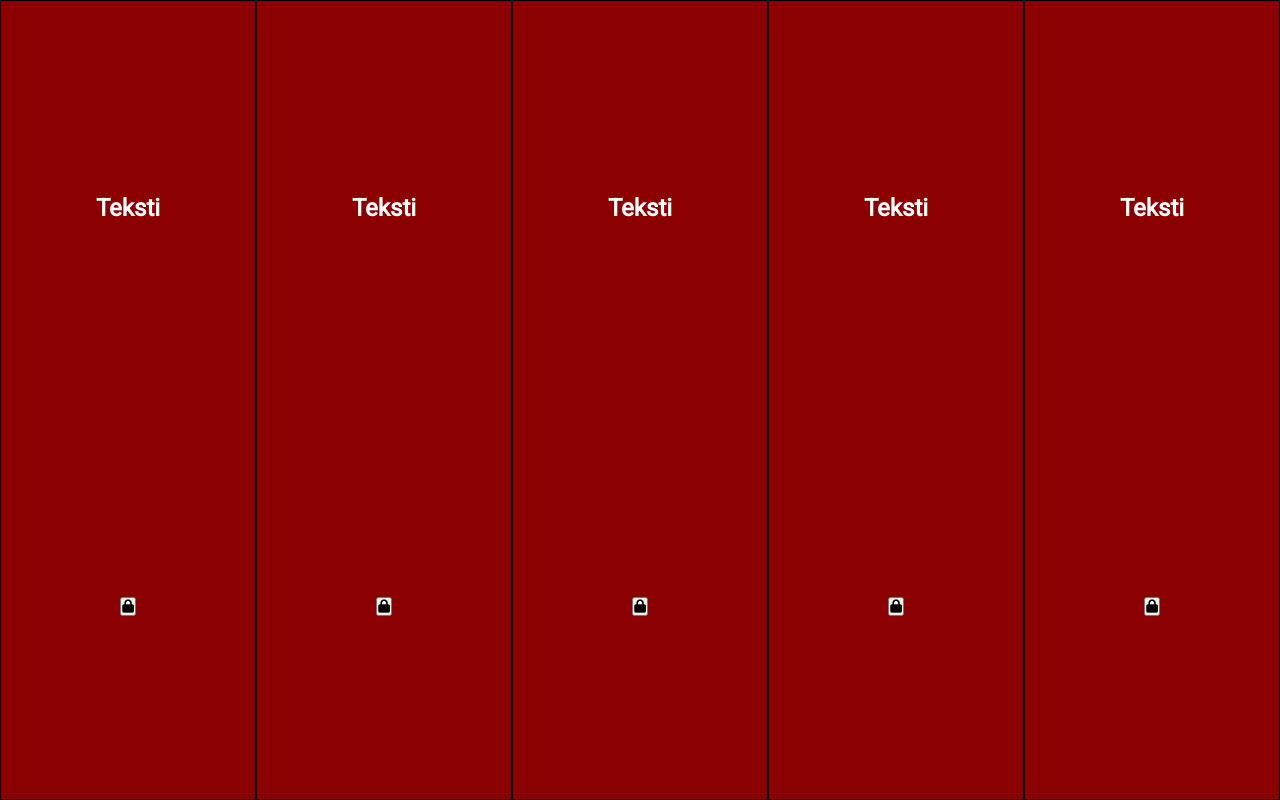
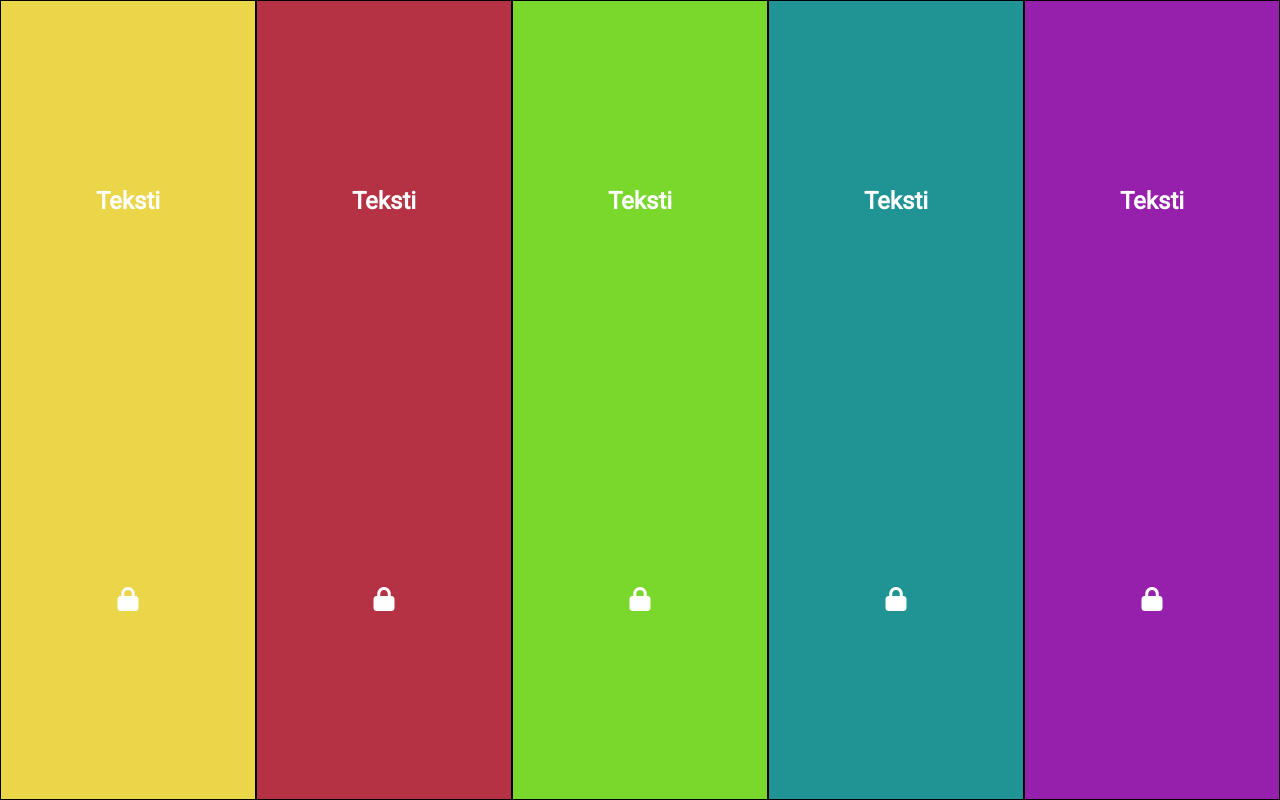
Before and after one commit to Escaladus/Portfolio23, a plain HTML site: page index.html in a window 1280 px wide. Drawn offline with Linux system fonts and the light colour scheme.

Commit message:
perus toiminnallisuus: värien generointi HEX

```diff
--- /dev/null
+++ b/app.js
@@ -0,0 +1,17 @@
+const cols = document.querySelectorAll('.col')
+function generateRandomColor() {
+    //RGB
+    const hexCodes = '0123456789ABCDEF'
+    let color = ''
+    for(let i = 0; i < 6; i++){
+        color +=hexCodes[Math.floor(Math.random()*hexCodes.length)]
+    }
+    return '#' + color
+}
+function setRanfdomColors() {
+    cols.forEach(col => {
+        col.style.background = generateRandomColor()
+    })
+}
+
+setRanfdomColors()
--- a/index.html
+++ b/index.html
@@ -36,6 +36,6 @@
         <h2>Teksti</h2>
         <button><i class="fa-solid fa-lock"></i></button>
     </div>
-
+    <script src="app.js"></script>
 </body>
 </html>
--- a/styles.css
+++ b/styles.css
@@ -20,4 +20,24 @@ body {
 .col h2 {
     padding: 10px;
     color: white;
+    border-radius: 10px;
+    transition: background 0.5s;
 }
+.col h2:hover {
+    background: rgba(0,0,0,0.1);
+    cursor: pointer;
+}
+.col button {
+    border-radius: 10px;
+    padding: 10px;
+    border: none;
+    background: transparent;
+    font-size: 1.5rem;
+    color: white;
+    transition: background 0.5s;
+}
+.col button:hover {
+    padding: 10px;
+    background: rgba(0,0,0,0.1);
+    cursor: pointer;
+}
```
